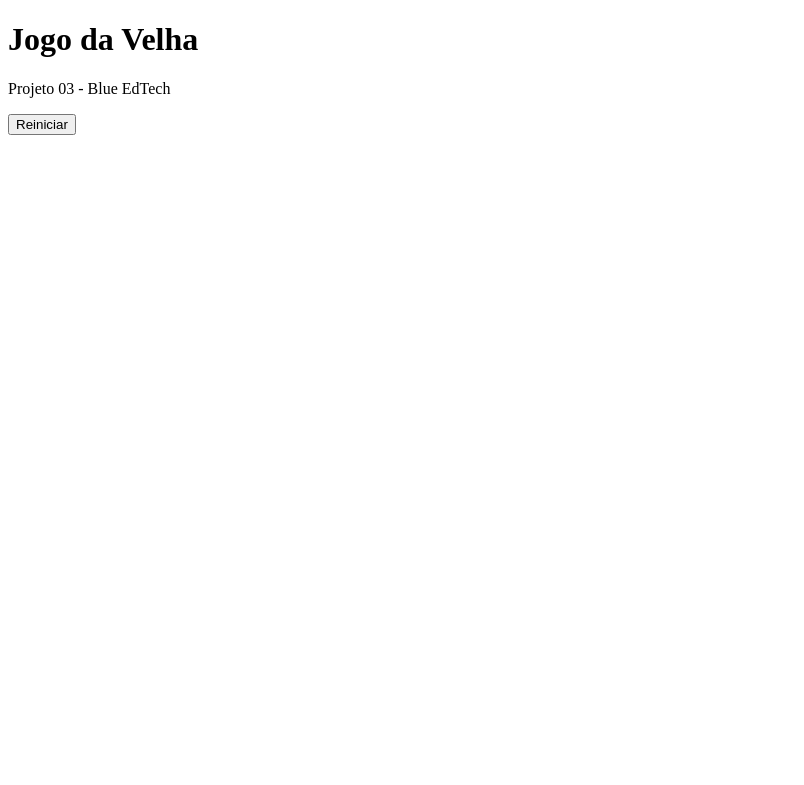
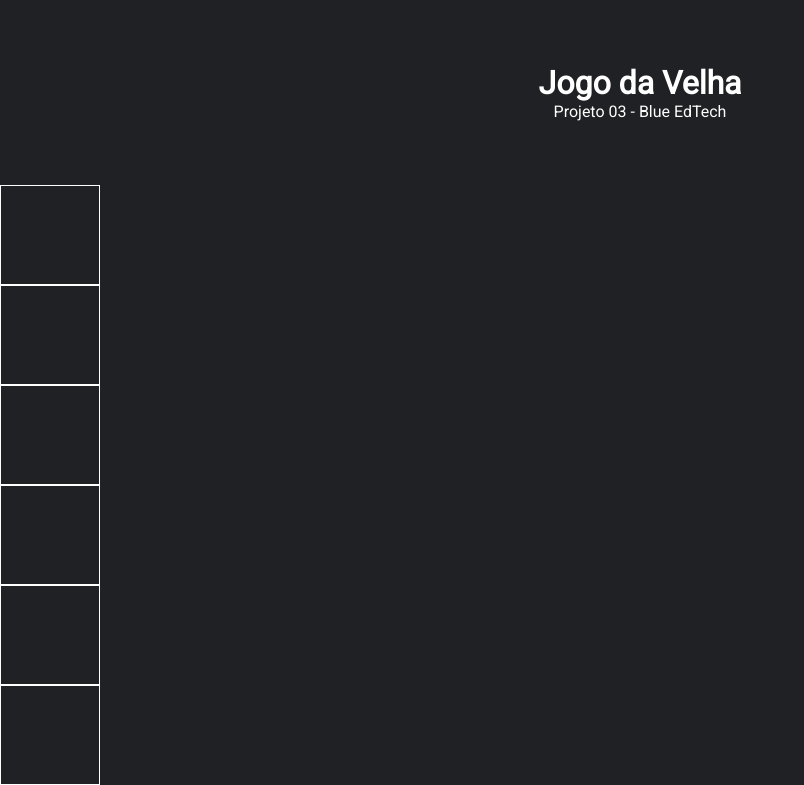
Before and after one commit to Laurentius96/BlueEdTech_M01_Desafio03, a website: page index.html in a window 1280 px wide. Shown: the top 785 px of the page, without its empty margins (0-804 px from the left). Drawn offline with Linux system fonts and the light colour scheme.

Commit message:
Add primeiros ajustes do css

```diff
--- a/index.html
+++ b/index.html
@@ -9,10 +9,10 @@
    </head>
    <body>
       <main>
-         <head>
+         <header>
             <h1>Jogo da Velha</h1>
             <p>Projeto 03 - Blue EdTech</p>
-         </head>
+         </header>
          <div class="board" id="board">
             <div class="cell"></div>
             <div class="cell"></div>
--- a/style.css
+++ b/style.css
@@ -0,0 +1,33 @@
+@import url('https://fonts.googleapis.com/css2?family=Roboto&display=swap');
+
+* {
+   margin: 0;
+   padding: 0;
+   box-sizing: border-box;
+}
+
+:root {
+   --background: #202124;
+   --cell-size: 100px;
+}
+
+body {
+   background: var(--background);
+}
+
+header {
+   text-align: center;
+   color: white;
+   font: 400 12pt 'Roboto', sans-serif;
+   margin: 64px 0 64px 0;
+}
+
+.board {
+   display: grid;
+}
+
+.cell {
+   border: 1px white solid;
+   width: var(--cell-size);
+   height: var(--cell-size);
+}
```
